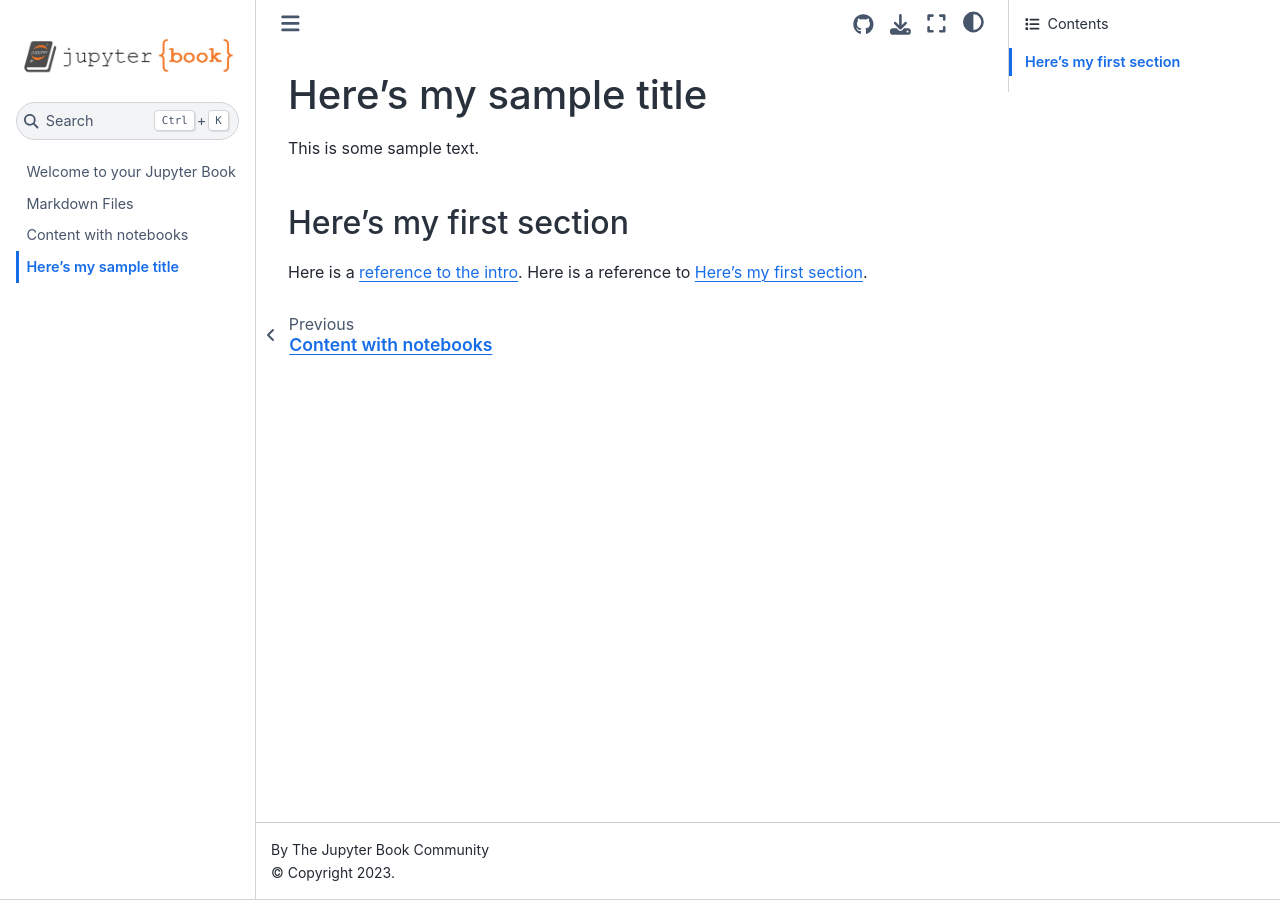
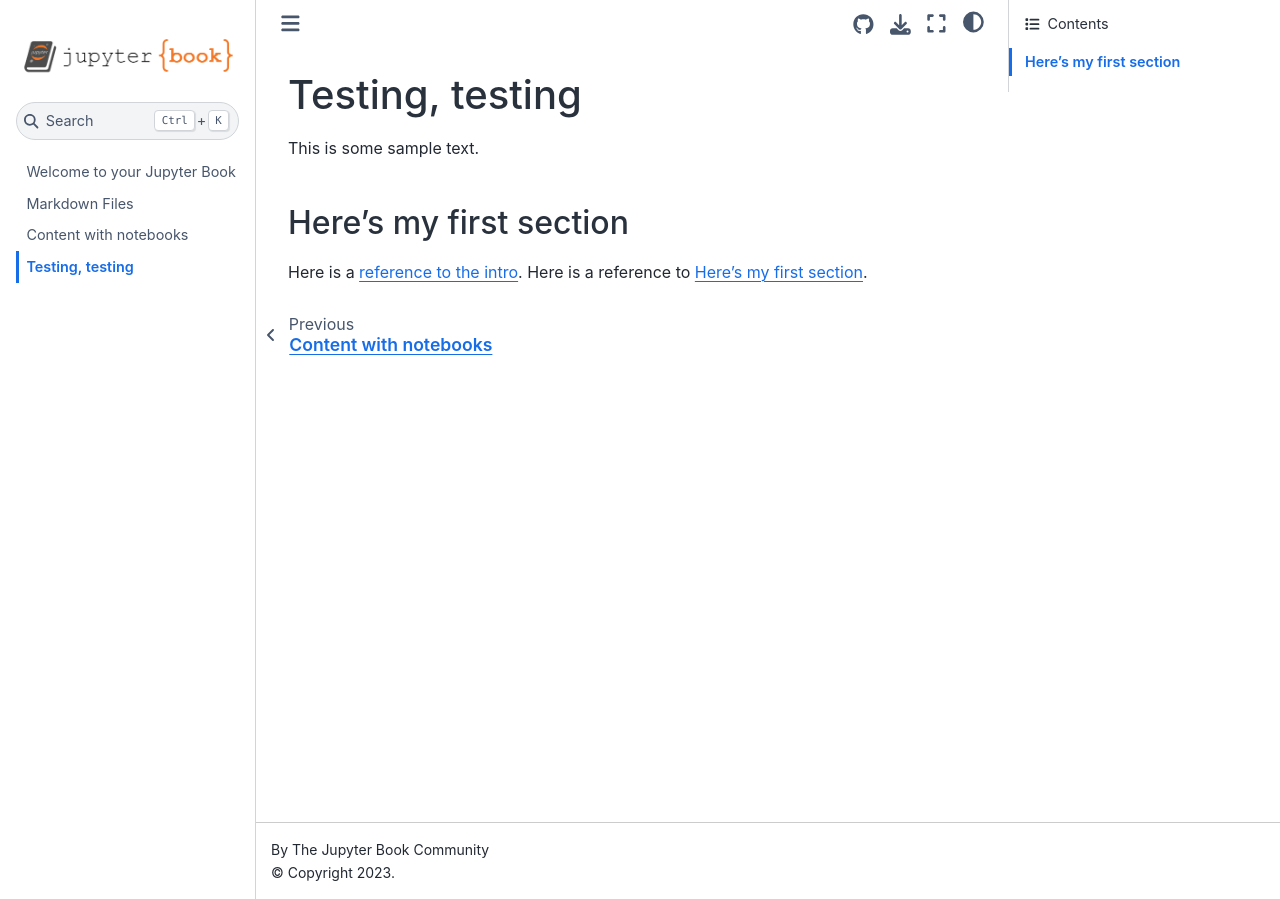
Before and after one commit to anderkve/FYS3150, a Jupyter Book: the page built from mymarkdownfile.md, in a window 1280 px wide. Built offline with Jupyter Book 1.0.4 settings and Sphinx 7.4.7 and the Sphinx Book theme 1.1.4, drawn with Linux system fonts in a browser that asks for light colours.

Commit message:
testing...

```diff
--- a/mymarkdownfile.md
+++ b/mymarkdownfile.md
@@ -1,4 +1,4 @@
-# Here's my sample title
+# Testing, testing
 
 This is some sample text.
 
```
